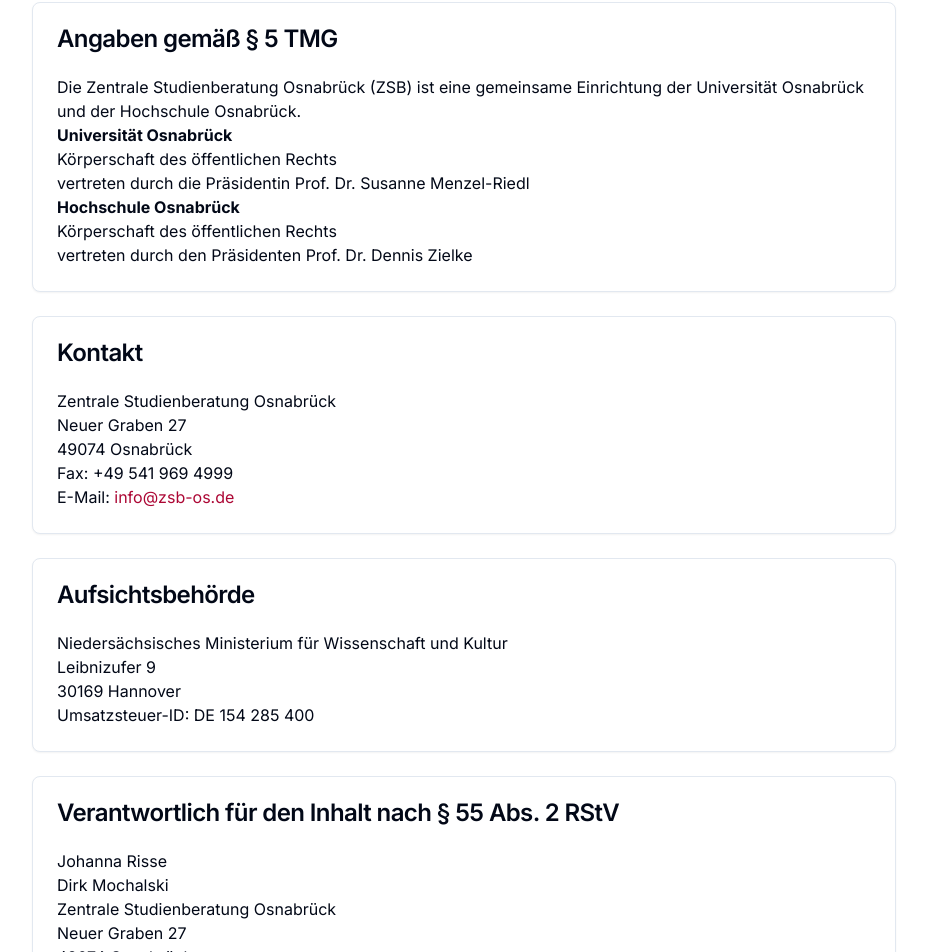
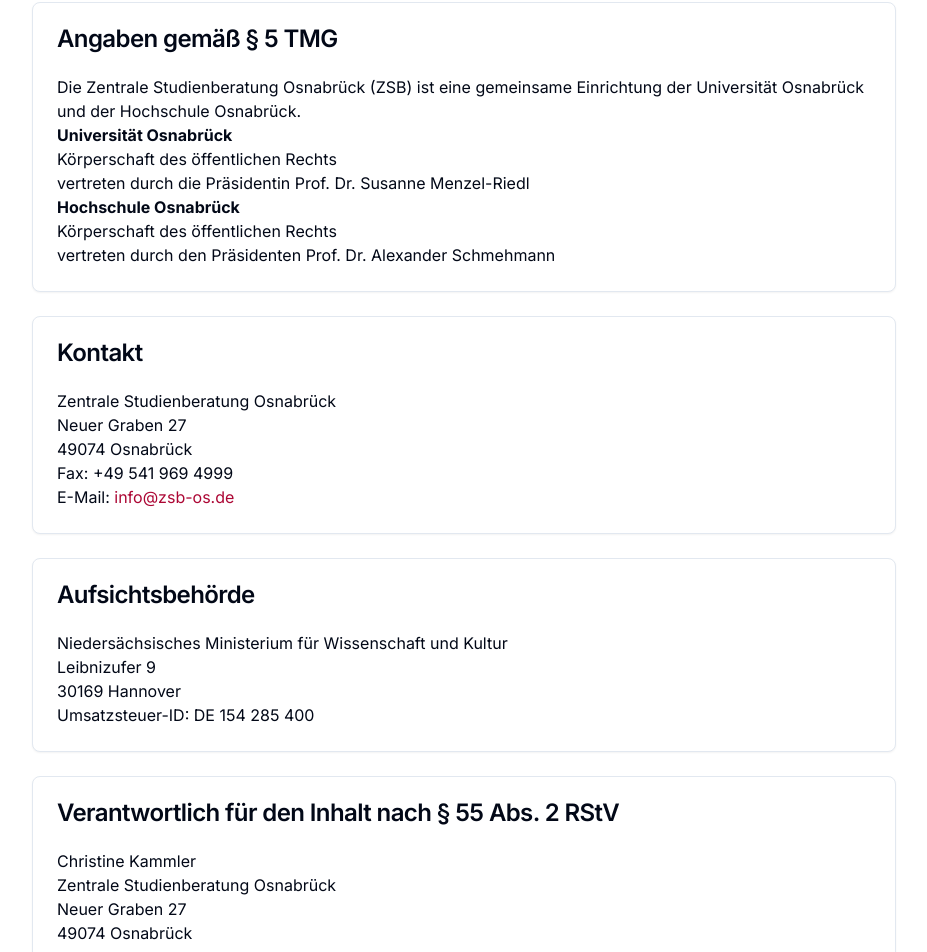
Before and after one commit to Odrec/HIT-Website-Project, a Next.js app: page /impressum in a window 1280 px wide. Shown: the part 179-1131 px from the top of the page, without its empty margins (176-1103 px from the left). Built offline with nearby package versions, Linux system fonts and the light colour scheme; no server answers.

Commit message:
fix(impressum): update HS-Präsident and ZSB-Verantwortlich names
Per ZSB feedback (May 2026): correct HS-Osnabrück president to
Prof. Dr. Alexander Schmehmann, and replace previous ZSB
Verantwortliche (Johanna Risse / Dirk Mochalski) with Christine Kammler.

```diff
--- a/src/app/(public)/impressum/page.tsx
+++ b/src/app/(public)/impressum/page.tsx
@@ -29,7 +29,7 @@ export default function ImpressumPage() {
               <br />
               Körperschaft des öffentlichen Rechts
               <br />
-              vertreten durch den Präsidenten Prof. Dr. Dennis Zielke
+              vertreten durch den Präsidenten Prof. Dr. Alexander Schmehmann
             </p>
           </CardContent>
         </Card>
@@ -79,9 +79,7 @@ export default function ImpressumPage() {
           </CardHeader>
           <CardContent className="prose prose-sm max-w-none">
             <p>
-              Johanna Risse
-              <br />
-              Dirk Mochalski
+              Christine Kammler
               <br />
               Zentrale Studienberatung Osnabrück
               <br />
```
